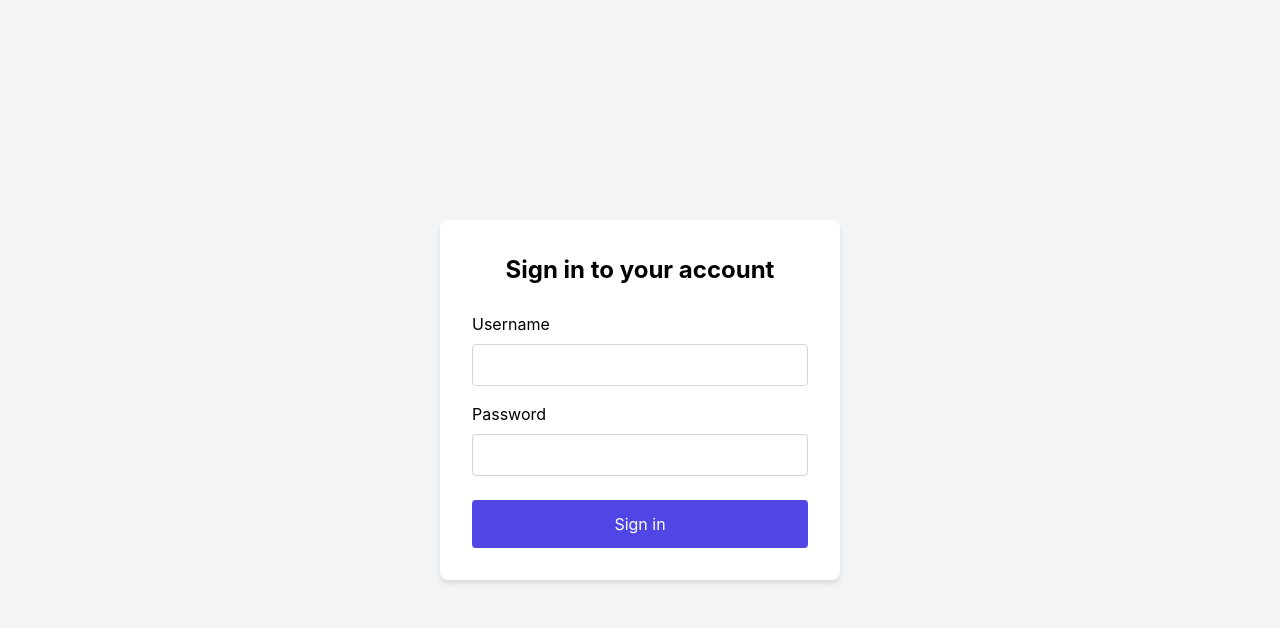
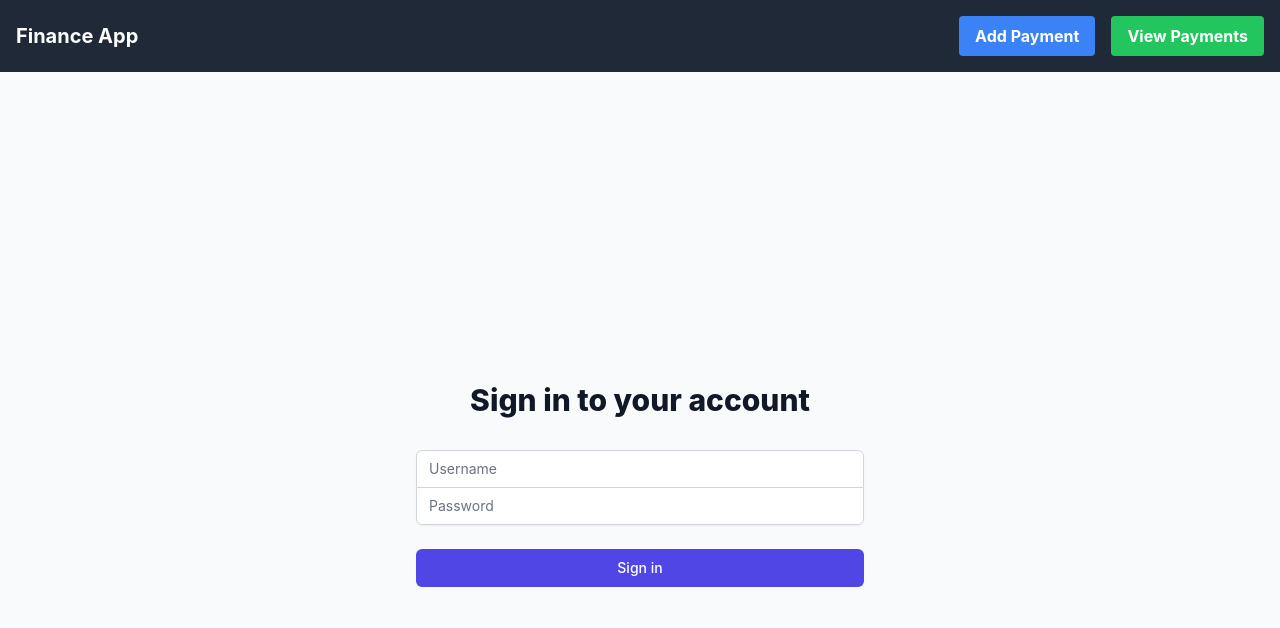
Before and after one commit to shreyjain14/finance-app-frontend, a React (Create React App) app: page /login in a window 1280 px wide. Shown: the top 628 px of the page. Built offline with nearby package versions, Linux system fonts and the light colour scheme; no server answers.

Commit message:
improved ui

```diff
--- a/src/App.js
+++ b/src/App.js
@@ -1,26 +1,22 @@
 import React from 'react';
-import { BrowserRouter as Router, Route, Routes, Navigate } from 'react-router-dom';
+import { BrowserRouter as Router, Route, Routes } from 'react-router-dom';
+import Navbar from './Navbar';
+import HomePage from './HomePage';
+import PaymentForm from './PaymentForm';
 import LoginPage from './LoginPage';
-import PaymentForm from './PaymentForm';
-import HomePage from './HomePage';
 
 function App() {
-  const isAuthenticated = !!localStorage.getItem('token');
-
   return (
     <Router>
-      <Routes>
-        <Route path="/login" element={isAuthenticated ? <Navigate to="/home" /> : <LoginPage />} />
-        <Route
-          path="/payment"
-          element={isAuthenticated ? <PaymentForm /> : <Navigate to="/login" />}
-        />
-        <Route
-          path="/home"
-          element={isAuthenticated ? <HomePage /> : <Navigate to="/login" />}
-        />
-        <Route path="/" element={<Navigate to={isAuthenticated ? "/home" : "/login"} />} />
-      </Routes>
+      <div className="App">
+        <Navbar />
+        <Routes>
+          <Route path="/" element={<HomePage />} />
+          <Route path="/login" element={<LoginPage />} />
+          <Route path="/add-payment" element={<PaymentForm />} />
+          <Route path="/view-payments" element={<HomePage />} />
+        </Routes>
+      </div>
     </Router>
   );
 }
--- a/src/LoginPage.js
+++ b/src/LoginPage.js
@@ -5,101 +5,85 @@ import api from './api';
 function LoginPage() {
     const [username, setUsername] = useState('');
     const [password, setPassword] = useState('');
+    const [error, setError] = useState('');
+    const [isLoading, setIsLoading] = useState(false);
     const navigate = useNavigate();
 
     const handleLogin = async (e) => {
       e.preventDefault();
+      setError('');
+      setIsLoading(true);
+
       try {
-      console.log('Attempting login...');
         const response = await api.post('/auth/login', { username, password });
-      console.log('Login successful. Response:', response.data);
+        console.log('Login response:', response); // For debugging
 
-      if (response.data.tokens && response.data.tokens.access) {
-        localStorage.setItem('token', response.data.tokens.access);
-        console.log('Token stored in localStorage');
-
-        // Add a delay before navigation (for debugging purposes)
-        setTimeout(() => {
-          console.log('Navigating to /payment');
-          navigate('/payment');
-        }, 1000); // 1 second delay
+        if (response && response.tokens && response.tokens.access) {
+          localStorage.setItem('token', response.tokens.access);
+          localStorage.setItem('refreshToken', response.tokens.refresh); // Store refresh token if needed
+          navigate('/view-payments');
         } else {
-        console.error('Token not found in response');
-        alert('Login successful, but token not received. Please try again.');
+          setError('Login failed: Invalid response from server');
         }
       } catch (error) {
-      console.error('Login failed:', error.response ? error.response.data : error.message);
-      alert('Login failed. Please check your credentials.');
+        console.error('Login error:', error);
+        setError('Login failed: ' + (error.message || 'Unknown error'));
+      } finally {
+        setIsLoading(false);
       }
     };
 
   return (
-    <div style={{
-      display: 'flex',
-      justifyContent: 'center',
-      alignItems: 'center',
-      height: '100vh',
-      backgroundColor: '#f3f4f6'
-    }}>
-      <div style={{
-        width: '100%',
-        maxWidth: '400px',
-        padding: '2rem',
-        backgroundColor: 'white',
-        borderRadius: '0.5rem',
-        boxShadow: '0 4px 6px -1px rgba(0, 0, 0, 0.1), 0 2px 4px -1px rgba(0, 0, 0, 0.06)'
-      }}>
-        <h2 style={{
-          fontSize: '1.5rem',
-          fontWeight: 'bold',
-          textAlign: 'center',
-          marginBottom: '1.5rem'
-        }}>Sign in to your account</h2>
-        <form onSubmit={handleLogin}>
-          <div style={{ marginBottom: '1rem' }}>
-            <label htmlFor="username" style={{ display: 'block', marginBottom: '0.5rem' }}>Username</label>
+    <div className="min-h-screen flex items-center justify-center bg-gray-50 py-12 px-4 sm:px-6 lg:px-8">
+      <div className="max-w-md w-full space-y-8">
+        <div>
+          <h2 className="mt-6 text-center text-3xl font-extrabold text-gray-900">Sign in to your account</h2>
+        </div>
+        <form className="mt-8 space-y-6" onSubmit={handleLogin}>
+          {error && (
+            <div className="bg-red-100 border border-red-400 text-red-700 px-4 py-3 rounded relative" role="alert">
+              <span className="block sm:inline">{error}</span>
+            </div>
+          )}
+          <input type="hidden" name="remember" value="true" />
+          <div className="rounded-md shadow-sm -space-y-px">
+            <div>
+              <label htmlFor="username" className="sr-only">Username</label>
               <input
                 id="username"
+                name="username"
                 type="text"
+                required
+                className="appearance-none rounded-none relative block w-full px-3 py-2 border border-gray-300 placeholder-gray-500 text-gray-900 rounded-t-md focus:outline-none focus:ring-indigo-500 focus:border-indigo-500 focus:z-10 sm:text-sm"
+                placeholder="Username"
                 value={username}
                 onChange={(e) => setUsername(e.target.value)}
-              style={{
-                width: '100%',
-                padding: '0.5rem',
-                border: '1px solid #d1d5db',
-                borderRadius: '0.25rem'
-              }}
               />
             </div>
-          <div style={{ marginBottom: '1.5rem' }}>
-            <label htmlFor="password" style={{ display: 'block', marginBottom: '0.5rem' }}>Password</label>
+            <div>
+              <label htmlFor="password" className="sr-only">Password</label>
               <input
                 id="password"
+                name="password"
                 type="password"
+                required
+                className="appearance-none rounded-none relative block w-full px-3 py-2 border border-gray-300 placeholder-gray-500 text-gray-900 rounded-b-md focus:outline-none focus:ring-indigo-500 focus:border-indigo-500 focus:z-10 sm:text-sm"
+                placeholder="Password"
                 value={password}
                 onChange={(e) => setPassword(e.target.value)}
-              style={{
-                width: '100%',
-                padding: '0.5rem',
-                border: '1px solid #d1d5db',
-                borderRadius: '0.25rem'
-              }}
               />
             </div>
+          </div>
+
+          <div>
             <button
               type="submit"
-            style={{
-              width: '100%',
-              padding: '0.75rem',
-              backgroundColor: '#4f46e5',
-              color: 'white',
-              border: 'none',
-              borderRadius: '0.25rem',
-              cursor: 'pointer'
-            }}
+              className="group relative w-full flex justify-center py-2 px-4 border border-transparent text-sm font-medium rounded-md text-white bg-indigo-600 hover:bg-indigo-700 focus:outline-none focus:ring-2 focus:ring-offset-2 focus:ring-indigo-500"
+              disabled={isLoading}
             >
-            Sign in
+              {isLoading ? 'Signing in...' : 'Sign in'}
             </button>
+          </div>
         </form>
       </div>
     </div>
--- /dev/null
+++ b/src/Navbar.js
@@ -0,0 +1,50 @@
+import React, { useState } from 'react';
+import { Link } from 'react-router-dom';
+
+function Navbar() {
+  const [isMenuOpen, setIsMenuOpen] = useState(false);
+
+  return (
+    <nav className="bg-gray-800 p-4">
+      <div className="container mx-auto">
+        <div className="flex justify-between items-center">
+          <div className="text-white font-bold text-xl">Finance App</div>
+          <div className="md:hidden">
+            <button
+              onClick={() => setIsMenuOpen(!isMenuOpen)}
+              className="text-white focus:outline-none"
+            >
+              <svg className="h-6 w-6 fill-current" viewBox="0 0 24 24">
+                {isMenuOpen ? (
+                  <path fillRule="evenodd" d="M18.278 16.864a1 1 0 0 1-1.414 1.414l-4.829-4.828-4.828 4.828a1 1 0 0 1-1.414-1.414l4.828-4.829-4.828-4.828a1 1 0 0 1 1.414-1.414l4.829 4.828 4.828-4.828a1 1 0 1 1 1.414 1.414l-4.828 4.829 4.828 4.828z"/>
+                ) : (
+                  <path fillRule="evenodd" d="M4 5h16a1 1 0 0 1 0 2H4a1 1 0 1 1 0-2zm0 6h16a1 1 0 0 1 0 2H4a1 1 0 0 1 0-2zm0 6h16a1 1 0 0 1 0 2H4a1 1 0 0 1 0-2z"/>
+                )}
+              </svg>
+            </button>
+          </div>
+          <div className="hidden md:flex space-x-4">
+            <Link to="/add-payment" className="bg-blue-500 hover:bg-blue-700 text-white font-bold py-2 px-4 rounded">
+              Add Payment
+            </Link>
+            <Link to="/view-payments" className="bg-green-500 hover:bg-green-700 text-white font-bold py-2 px-4 rounded">
+              View Payments
+            </Link>
+          </div>
+        </div>
+        {isMenuOpen && (
+          <div className="mt-4 md:hidden">
+            <Link to="/add-payment" className="block bg-blue-500 hover:bg-blue-700 text-white font-bold py-2 px-4 rounded mb-2">
+              Add Payment
+            </Link>
+            <Link to="/view-payments" className="block bg-green-500 hover:bg-green-700 text-white font-bold py-2 px-4 rounded">
+              View Payments
+            </Link>
+          </div>
+        )}
+      </div>
+    </nav>
+  );
+}
+
+export default Navbar;
--- a/src/PaymentForm.js
+++ b/src/PaymentForm.js
@@ -1,94 +1,110 @@
 import React, { useState } from 'react';
+import { useNavigate } from 'react-router-dom';
 import api from './api';
 
 function PaymentForm() {
   const [amount, setAmount] = useState('');
+  const [payedFrom, setPayedFrom] = useState('AMEX');
   const [payedTo, setPayedTo] = useState('Zepto');
-  const [payedFrom, setPayedFrom] = useState('AMEX');
   const [otherPayedTo, setOtherPayedTo] = useState('');
+  const [successMessage, setSuccessMessage] = useState('');
+  const [errorMessage, setErrorMessage] = useState('');
+  const navigate = useNavigate();
 
   const handleSubmit = async (e) => {
     e.preventDefault();
+    setSuccessMessage('');
+    setErrorMessage('');
+
     try {
-      const response = await api.post('/payment/create', {
+      await api.post('/payment/create', {
         amount,
         payed_from: payedFrom,
         payed_to: payedTo === 'Other' ? otherPayedTo : payedTo
       });
-      console.log('Payment submitted:', response.data);
-      alert('Payment submitted successfully');
+
+      setSuccessMessage('Payment submitted successfully');
+      // Clear form fields
+      setAmount('');
+      setPayedFrom('AMEX');
+      setPayedTo('Zepto');
+      setOtherPayedTo('');
+
+      // Clear success message after 3 seconds
+      setTimeout(() => setSuccessMessage(''), 3000);
     } catch (error) {
       console.error('Payment submission failed:', error);
-      alert('Payment submission failed. Please try again.');
+      if (error.message === 'No token found') {
+        setErrorMessage('You need to login first');
+        setTimeout(() => navigate('/login'), 2000);
+      } else {
+        setErrorMessage(`Payment submission failed: ${error.message}`);
+      }
     }
   };
 
   return (
-    <div style={{
-      maxWidth: '400px',
-      margin: '40px auto',
-      padding: '20px',
-      boxShadow: '0 0 10px rgba(0,0,0,0.1)',
-      borderRadius: '8px'
-    }}>
-      <h2 style={{textAlign: 'center', marginBottom: '20px'}}>Submit Payment</h2>
-      <form onSubmit={handleSubmit}>
-        <div style={{marginBottom: '15px'}}>
-          <label style={{display: 'block', marginBottom: '5px'}}>Amount:</label>
+    <div className="container mx-auto mt-10 p-4">
+      <h2 className="text-2xl font-bold mb-4">Add New Payment</h2>
+      {successMessage && (
+        <div className="bg-green-100 border border-green-400 text-green-700 px-4 py-3 rounded relative mb-4" role="alert">
+          <span className="block sm:inline">{successMessage}</span>
+        </div>
+      )}
+      {errorMessage && (
+        <div className="bg-red-100 border border-red-400 text-red-700 px-4 py-3 rounded relative mb-4" role="alert">
+          <span className="block sm:inline">{errorMessage}</span>
+        </div>
+      )}
+      <form onSubmit={handleSubmit} className="space-y-4">
+        <div>
+          <label className="block mb-1">Amount:</label>
           <input
             type="number"
             value={amount}
             onChange={(e) => setAmount(e.target.value)}
-            style={{width: '100%', padding: '8px', borderRadius: '4px', border: '1px solid #ddd'}}
+            className="w-full p-2 border rounded"
             required
           />
         </div>
-        <div style={{marginBottom: '15px'}}>
-          <label style={{display: 'block', marginBottom: '5px'}}>Payed To:</label>
-          <select
-            value={payedTo}
-            onChange={(e) => setPayedTo(e.target.value)}
-            style={{width: '100%', padding: '8px', borderRadius: '4px', border: '1px solid #ddd'}}
-          >
-            <option value="Zepto">Zepto</option>
-            <option value="BlinkIt">BlinkIt</option>
-            <option value="Amazon">Amazon</option>
-            <option value="Other">Other</option>
-          </select>
-          {payedTo === 'Other' && (
-            <input
-              type="text"
-              value={otherPayedTo}
-              onChange={(e) => setOtherPayedTo(e.target.value)}
-              placeholder="Specify other"
-              style={{width: '100%', padding: '8px', borderRadius: '4px', border: '1px solid #ddd', marginTop: '5px'}}
-            />
-          )}
-        </div>
-        <div style={{marginBottom: '15px'}}>
-          <label style={{display: 'block', marginBottom: '5px'}}>Payed From:</label>
+        <div>
+          <label className="block mb-1">Paid From:</label>
           <select
             value={payedFrom}
             onChange={(e) => setPayedFrom(e.target.value)}
-            style={{width: '100%', padding: '8px', borderRadius: '4px', border: '1px solid #ddd'}}
+            className="w-full p-2 border rounded"
           >
             <option value="AMEX">AMEX</option>
             <option value="BONVOY">BONVOY</option>
             <option value="REGALIA">REGALIA</option>
           </select>
         </div>
-        <button
-          type="submit"
-          style={{
-            width: '100%',
-            padding: '10px',
-            backgroundColor: '#4CAF50',
-            color: 'white',
-            border: 'none',
-            borderRadius: '4px',
-            cursor: 'pointer'
-          }}
-        >
+        <div>
+          <label className="block mb-1">Paid To:</label>
+          <select
+            value={payedTo}
+            onChange={(e) => setPayedTo(e.target.value)}
+            className="w-full p-2 border rounded"
+          >
+            <option value="Zepto">Zepto</option>
+            <option value="BlinkIt">Blink It</option>
+            <option value="Amazon">Amazon</option>
+            <option value="Other">Other</option>
+          </select>
+        </div>
+        {payedTo === 'Other' && (
+          <div>
+            <label className="block mb-1">Specify Other:</label>
+            <input
+              type="text"
+              value={otherPayedTo}
+              onChange={(e) => setOtherPayedTo(e.target.value)}
+              className="w-full p-2 border rounded"
+              required
+            />
+          </div>
+        )}
+        <button type="submit" className="bg-blue-500 hover:bg-blue-700 text-white font-bold py-2 px-4 rounded">
           Submit Payment
         </button>
       </form>
--- a/src/index.css
+++ b/src/index.css
@@ -16,3 +16,7 @@ code {
 @tailwind base;
 @tailwind components;
 @tailwind utilities;
+
+@import 'tailwindcss/base';
+@import 'tailwindcss/components';
+@import 'tailwindcss/utilities';
```
Also changed, not shown: src/HomePage.js (+95 -26 lines), src/api.js (+48 -33 lines), 1 other file (tests, documents, lock files or other folders). Lines whose indentation alone changed are shown as unchanged.
